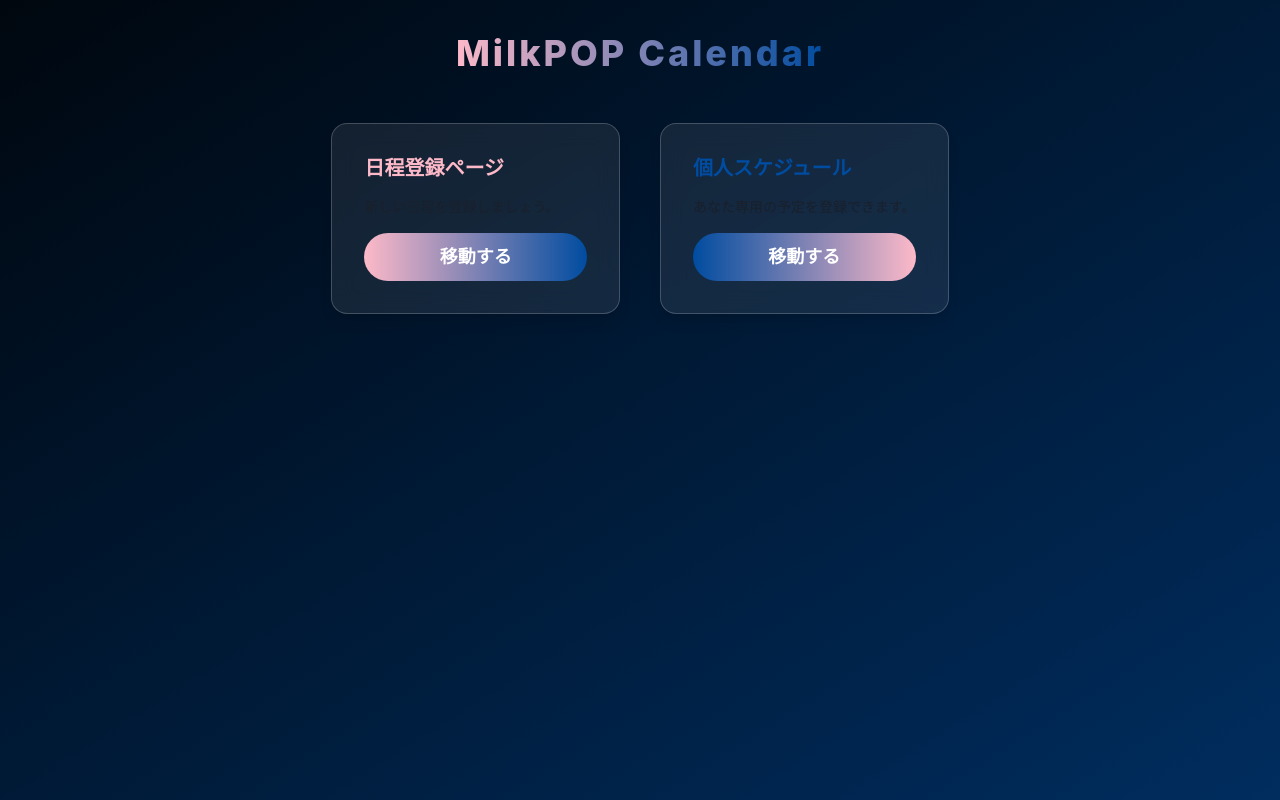
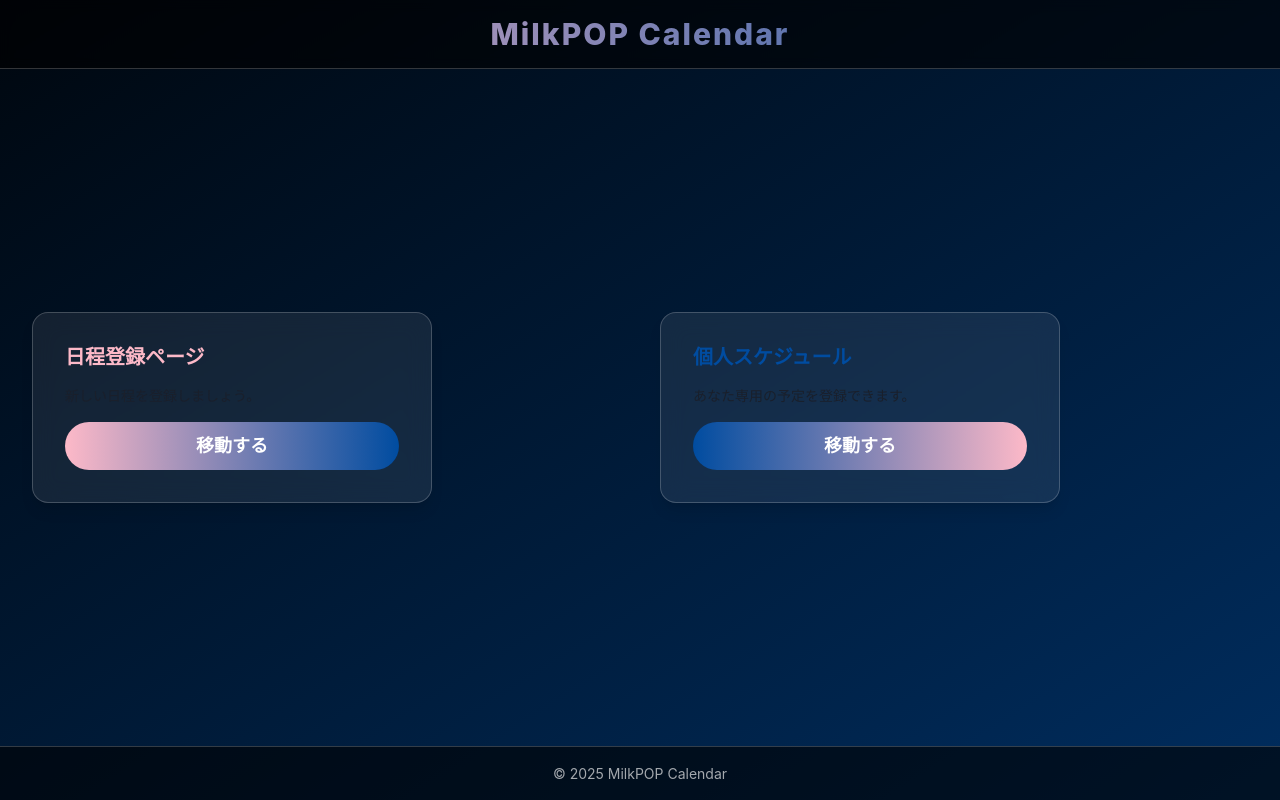
Before and after one commit to kuzyoumike0/milkpop-calendarapp, a React (Create React App) app in the folder frontend/: page / in a window 1280 px wide. Built offline with nearby package versions, Linux system fonts and the light colour scheme.

Commit message:
Update TopPage.jsx

```diff
--- a/frontend/src/components/TopPage.jsx
+++ b/frontend/src/components/TopPage.jsx
@@ -1,54 +1,30 @@
 import React from "react";
 import { Box, Button, Heading, Text, SimpleGrid, VStack } from "@chakra-ui/react";
+import { Link as RouterLink } from "react-router-dom";
+import Layout from "./Layout";
 
 function TopPage() {
   return (
-    <Box
-      minH="100vh"
-      bgGradient="linear(to-br, #FDB9C8, black, #004CA0)"
-      backgroundSize="400% 400%"
-      animation="gradientMove 15s ease infinite"
-      p={8}
-      display="flex"
-      flexDirection="column"
-      alignItems="center"
-    >
-      {/* タイトル */}
-      <Heading
-        mb={12}
-        textAlign="center"
-        bgGradient="linear(to-r, #FDB9C8, #004CA0)"
-        bgClip="text"
-        fontSize="4xl"
-        fontWeight="extrabold"
-        letterSpacing="3px"
-      >
-        MilkPOP Calendar
-      </Heading>
-
-      {/* カードグリッド */}
+    <Layout>
       <SimpleGrid columns={{ base: 1, md: 2 }} spacing={10}>
-        {/* カード1 */}
+        {/* カード1: 日程登録ページ */}
         <Box
           bg="rgba(255,255,255,0.08)"
           backdropFilter="blur(12px)"
           borderRadius="2xl"
           p={8}
-          w="100%"
           maxW="400px"
           border="1px solid rgba(255,255,255,0.2)"
           boxShadow="lg"
           transition="all 0.3s"
-          _hover={{
-            transform: "translateY(-8px)",
-            boxShadow: "0 0 25px #FDB9C8",
-            borderColor: "#FDB9C8",
-          }}
+          _hover={{ transform: "translateY(-8px)", boxShadow: "0 0 25px #FDB9C8", borderColor: "#FDB9C8" }}
         >
           <VStack spacing={4} align="stretch">
             <Heading size="md" color="#FDB9C8">日程登録ページ</Heading>
             <Text fontSize="sm">新しい日程を登録しましょう。</Text>
             <Button
+              as={RouterLink}
+              to="/share"
               size="lg"
               borderRadius="full"
               bgGradient="linear(to-r, #FDB9C8, #004CA0)"
@@ -61,27 +37,24 @@ function TopPage() {
           </VStack>
         </Box>
 
-        {/* カード2 */}
+        {/* カード2: 個人スケジュール */}
         <Box
           bg="rgba(255,255,255,0.08)"
           backdropFilter="blur(12px)"
           borderRadius="2xl"
           p={8}
-          w="100%"
           maxW="400px"
           border="1px solid rgba(255,255,255,0.2)"
           boxShadow="lg"
           transition="all 0.3s"
-          _hover={{
-            transform: "translateY(-8px)",
-            boxShadow: "0 0 25px #004CA0",
-            borderColor: "#004CA0",
-          }}
+          _hover={{ transform: "translateY(-8px)", boxShadow: "0 0 25px #004CA0", borderColor: "#004CA0" }}
         >
           <VStack spacing={4} align="stretch">
             <Heading size="md" color="#004CA0">個人スケジュール</Heading>
             <Text fontSize="sm">あなた専用の予定を登録できます。</Text>
             <Button
+              as={RouterLink}
+              to="/personal"
               size="lg"
               borderRadius="full"
               bgGradient="linear(to-r, #004CA0, #FDB9C8)"
@@ -94,18 +67,7 @@ function TopPage() {
           </VStack>
         </Box>
       </SimpleGrid>
-
-      {/* 背景アニメーション用の keyframes */}
-      <style>
-        {`
-          @keyframes gradientMove {
-            0% { background-position: 0% 50%; }
-            50% { background-position: 100% 50%; }
-            100% { background-position: 0% 50%; }
-          }
-        `}
-      </style>
-    </Box>
+    </Layout>
   );
 }
 
```
